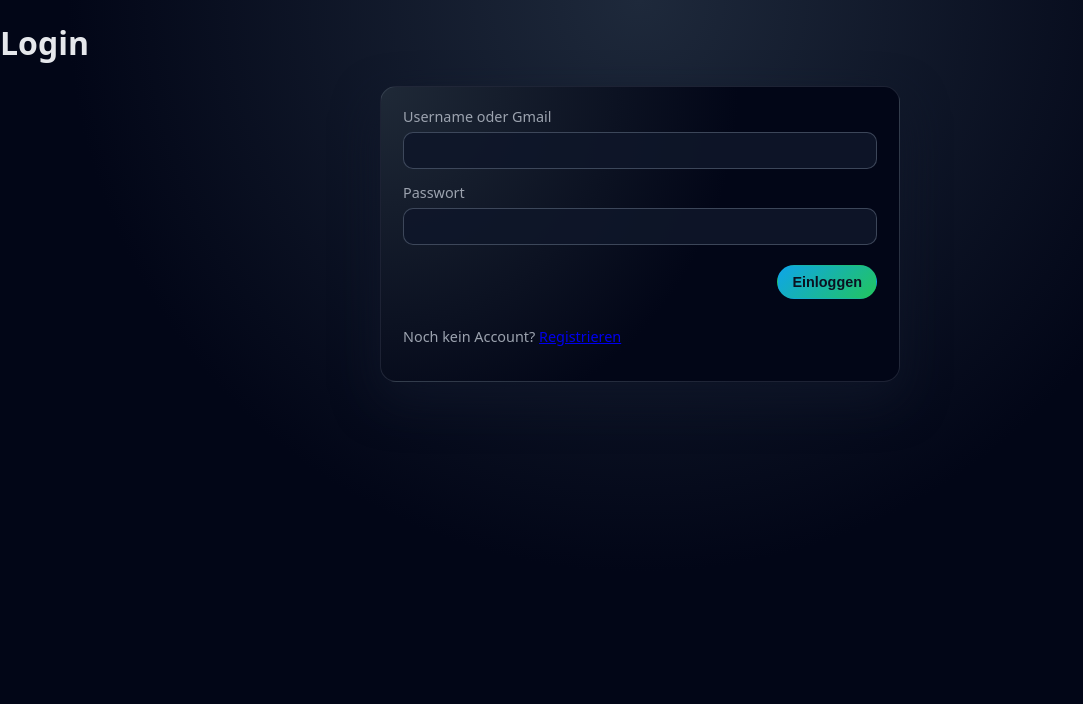
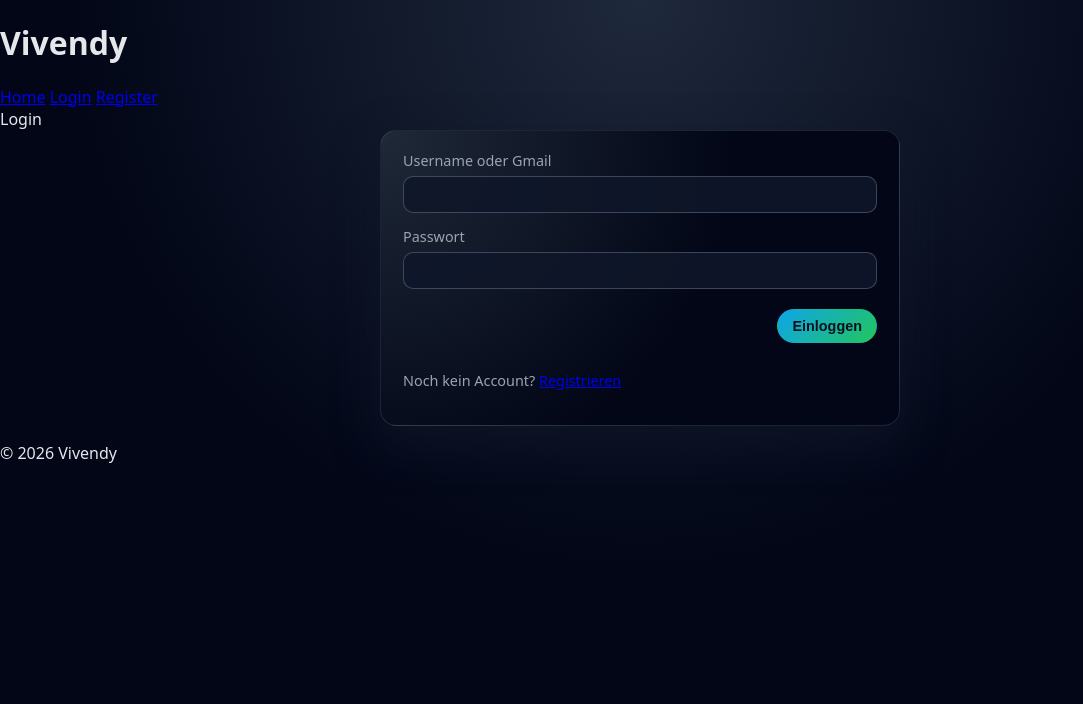
Before and after one commit to luki2005/vivendy, a Flask app: page /login in a window 1280 px wide. Shown: the top 704 px of the page, without its empty margins (0-1083 px from the left). Run offline with Flask 3, Linux system fonts and the light colour scheme.

Commit message:
Update base.html

```diff
--- a/templates/base.html
+++ b/templates/base.html
@@ -2,15 +2,32 @@
 <html lang="de">
 <head>
     <meta charset="UTF-8">
-    <title>{% block title %}{% endblock %}</title>
+    <title>{% block title %}Vivendy{% endblock %}</title>
     <link rel="stylesheet" href="{{ url_for('static', filename='style.css') }}">
+    <meta name="viewport" content="width=device-width, initial-scale=1.0">
 </head>
 <body>
 <header>
-    <h1>{% block header %}{% endblock %}</h1>
+    <h1>Vivendy</h1>
+    <nav>
+        <a href="{{ url_for('index') }}">Home</a>
+        {% if session.get('role') == 'admin' %}
+            <a href="{{ url_for('admin_users') }}">Admin Panel</a>
+        {% endif %}
+        {% if session.get('user_id') %}
+            <a href="{{ url_for('logout') }}">Logout</a>
+        {% else %}
+            <a href="{{ url_for('login') }}">Login</a>
+            <a href="{{ url_for('register') }}">Register</a>
+        {% endif %}
+    </nav>
 </header>
 <main>
+    {% block header %}{% endblock %}
     {% block content %}{% endblock %}
 </main>
+<footer>
+    <p>&copy; 2026 Vivendy</p>
+</footer>
 </body>
 </html>
```
